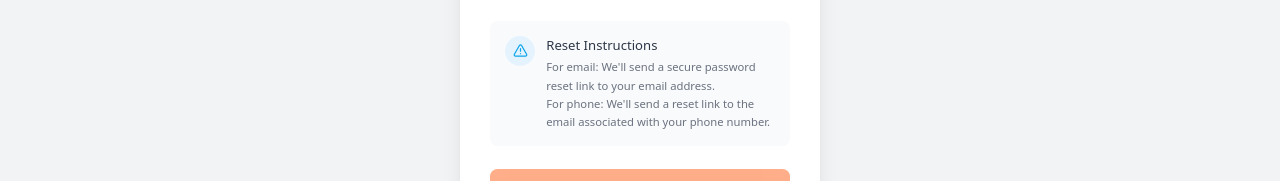
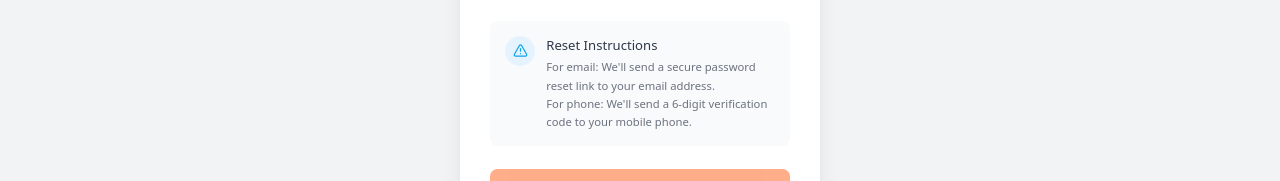
Before and after one commit to SeneshFitzroy/ToolnTask, a Next.js app: page /forgot-password in a window 1280 px wide. Shown: the part 451-632 px from the top of the page. Built offline with nearby package versions, Linux system fonts and the light colour scheme; no server answers; the database is empty; a web font is replaced by a local one.

Commit message:
feat: Enhanced pages/forgot-password.tsx,  - Detailed changes: diff --git a/pages/forgot-password.tsx b/pages/for... at  3:41:14.21 Mon 07/21/2025

```diff
--- a/pages/forgot-password.tsx
+++ b/pages/forgot-password.tsx
@@ -204,7 +204,7 @@ export default function ForgotPassword() {
                     <p className="text-xs leading-relaxed" style={{ color: theme === 'dark' ? '#CCCCCC' : '#6B7280' }}>
                       For email: We&apos;ll send a secure password reset link to your email address.
                       <br />
-                      For phone: We&apos;ll send a reset link to the email associated with your phone number.
+                      For phone: We&apos;ll send a 6-digit verification code to your mobile phone.
                     </p>
                   </div>
                 </div>
```
